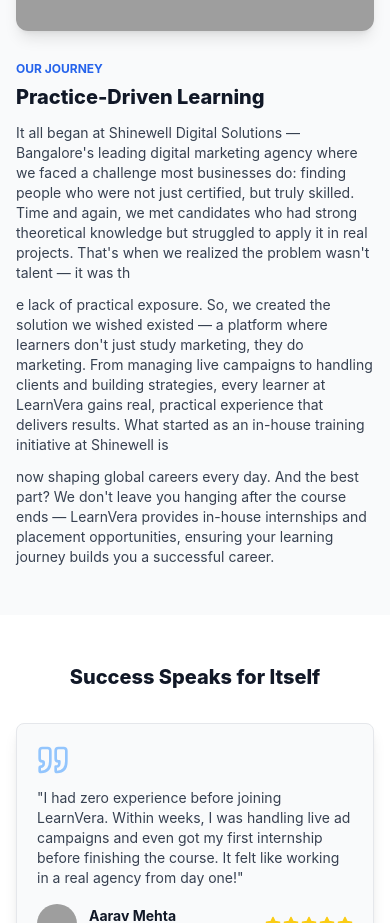
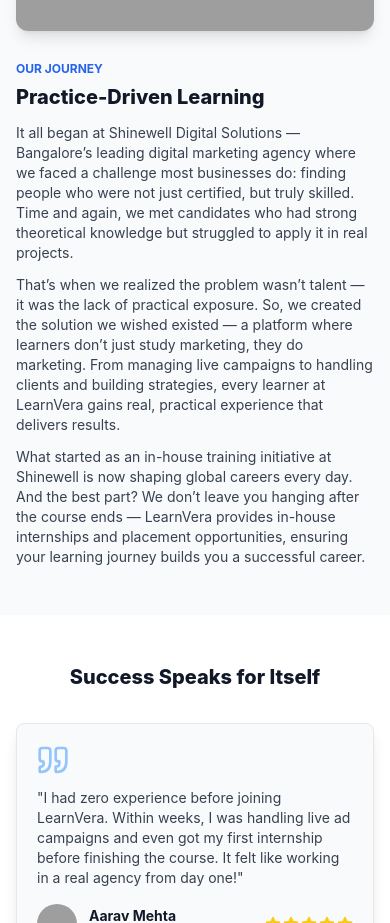
Before and after one commit to rahoolsingh/shinewell-learnvera-learning-portal, a React (Vite) app: page /about in a window 390 px wide. Shown: the part 3940-4863 px from the top of the page. Built offline with nearby package versions, Linux system fonts and the light colour scheme; grey boxes are pictures that could not be loaded.

Commit message:
fix: Correct typographical errors and improve text formatting in AboutUsPage

```diff
--- a/src/pages/About.tsx
+++ b/src/pages/About.tsx
@@ -48,7 +48,9 @@
                 {isInView ? <CountUp end={end} duration={2.5} /> : "0"}
                 {label.includes("%") ? "%" : "+"}
             </span>
-            <span className="text-xs sm:text-sm text-gray-300 mt-1">{label.replace("%", "")}</span>
+            <span className="text-xs sm:text-sm text-gray-300 mt-1">
+                {label.replace("%", "")}
+            </span>
         </div>
     );
 };
@@ -199,6 +201,7 @@
                             whileInView={{ opacity: 1, x: 0 }}
                             viewport={{ once: true, amount: 0.3 }}
                             transition={{ duration: 0.7, ease: "easeOut" }}
+                            className="lg:order-2"
                         >
                             <div className="flex items-center gap-3 md:gap-4 mb-3 md:mb-4">
                                 <span className="p-2 md:p-3 bg-purple-100 rounded-full">
@@ -449,33 +452,34 @@
                             <div className="space-y-3 md:space-y-4 text-sm sm:text-base md:text-lg text-gray-700">
                                 <p>
                                     It all began at Shinewell Digital Solutions
-                                    — Bangalore's leading digital marketing
+                                    — Bangalore’s leading digital marketing
                                     agency where we faced a challenge most
                                     businesses do: finding people who were not
                                     just certified, but truly skilled. Time and
                                     again, we met candidates who had strong
                                     theoretical knowledge but struggled to apply
-                                    it in real projects. That's when we realized
-                                    the problem wasn't talent — it was th
+                                    it in real projects.
                                 </p>
                                 <p>
-                                    e lack of practical exposure. So, we created
-                                    the solution we wished existed — a platform
-                                    where learners don't just study marketing,
-                                    they do marketing. From managing live
-                                    campaigns to handling clients and building
-                                    strategies, every learner at LearnVera gains
-                                    real, practical experience that delivers
-                                    results. What started as an in-house
-                                    training initiative at Shinewell is{" "}
+                                    That’s when we realized the problem wasn’t
+                                    talent — it was the lack of practical
+                                    exposure. So, we created the solution we
+                                    wished existed — a platform where learners
+                                    don’t just study marketing, they do
+                                    marketing. From managing live campaigns to
+                                    handling clients and building strategies,
+                                    every learner at LearnVera gains real,
+                                    practical experience that delivers results.
                                 </p>
                                 <p>
-                                    now shaping global careers every day. And
-                                    the best part? We don't leave you hanging
-                                    after the course ends — LearnVera provides
-                                    in-house internships and placement
-                                    opportunities, ensuring your learning
-                                    journey builds you a successful career.
+                                    What started as an in-house training
+                                    initiative at Shinewell is now shaping
+                                    global careers every day. And the best part?
+                                    We don’t leave you hanging after the course
+                                    ends — LearnVera provides in-house
+                                    internships and placement opportunities,
+                                    ensuring your learning journey builds you a
+                                    successful career.
                                 </p>
                             </div>
                         </motion.div>
```
